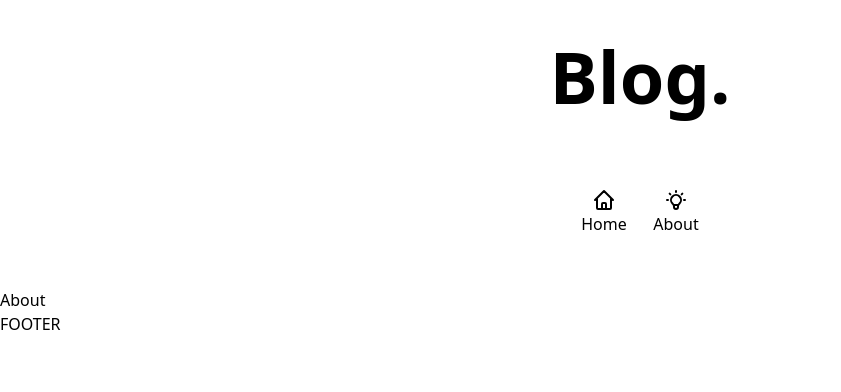
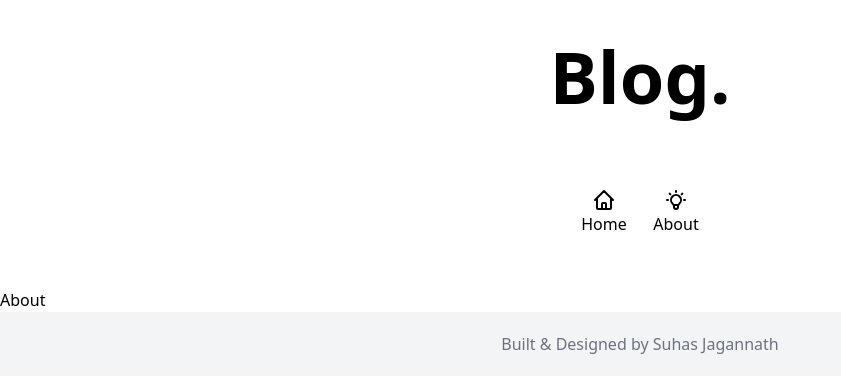
Before and after one commit to sjaga003/nextjs-contentful-blog, a Next.js app: page /about in a window 1280 px wide. Shown: the top 392 px of the page, without its empty margins (0-841 px from the left). Built offline with nearby package versions, Linux system fonts and the light colour scheme; what @tailwindcss/typography would draw is missing.

Commit message:
Basic footer

```diff
--- /dev/null
+++ b/components/Footer.js
@@ -0,0 +1,16 @@
+const Footer = () => {
+  return (
+    <footer className="bg-gray-100 px-5 h-16">
+      <div className="flex items-center justify-center h-full">
+        <a
+          className="font-medium text-gray-500 hover:text-blue-500 hover:underline cursor-pointer"
+          href="https://www.suhasjagannath.com/"
+        >
+          Built & Designed by Suhas Jagannath
+        </a>
+      </div>
+    </footer>
+  );
+};
+
+export default Footer;
--- a/components/Layout.js
+++ b/components/Layout.js
@@ -1,4 +1,5 @@
 import Link from 'next/link';
+import Footer from './Footer';
 import Nav from './Nav';
 
 const Layout = ({ children }) => {
@@ -6,7 +7,7 @@
     <div>
       <Nav />
       <main>{children}</main>
-      <footer>FOOTER</footer>
+      <Footer />
     </div>
   );
 };
```
